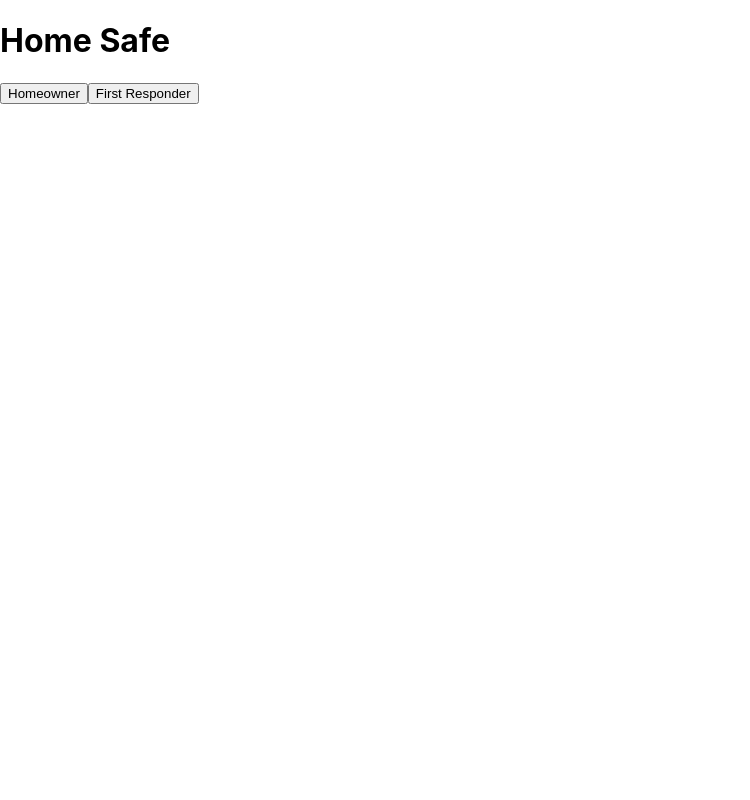
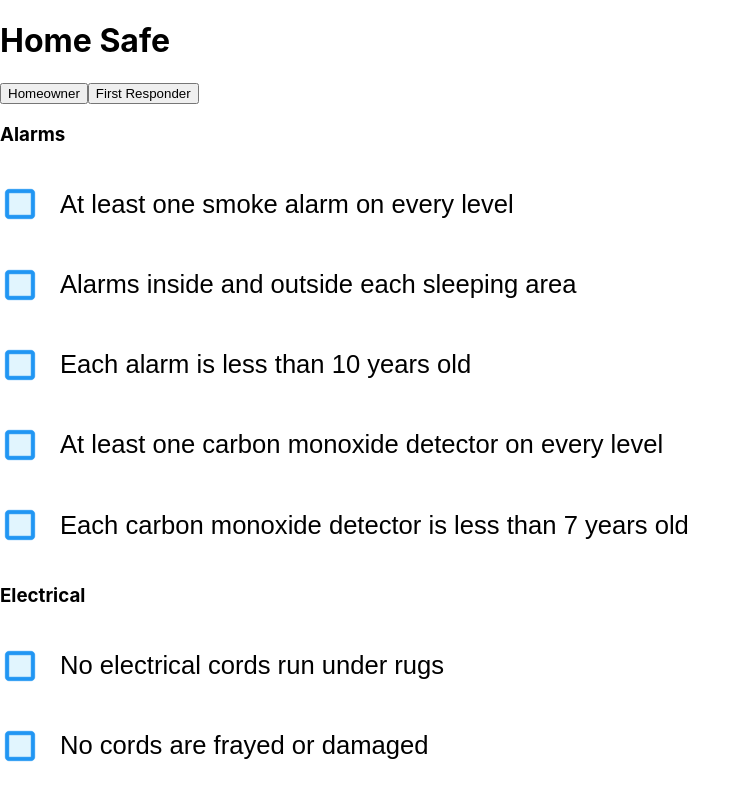
Before and after one commit to baldm0mma/home-safe, a React (Create React App) app: page /checklist in a window 1280 px wide. Shown: the top 800 px of the page, without its empty margins (0-750 px from the left). Built offline with nearby package versions, Linux system fonts and the light colour scheme.

Commit message:
Add route for checklist screen

```diff
--- a/src/Containers/App/App.js
+++ b/src/Containers/App/App.js
@@ -2,13 +2,15 @@ import React from 'react';
 import { Route } from 'react-router-dom';
 import { Header } from '../../Components/Header/Header';
 import { LoginScreen } from '../../Components/LoginScreen/LoginScreen';
+import { ChecklistScreen } from '../ChecklistScreen/ChecklistScreen';
 import './App.css';
 
 export const App = () => {
   return (
     <main>
       <Header></Header>
-      <Route exact path='/' component={LoginScreen}></Route>
+      <Route exact path="/" component={LoginScreen}></Route>
+      <Route exact path="/checklist" component={ChecklistScreen}></Route>g
     </main>
   );
 };
--- a/src/ChecklistScreen.js
+++ b/src/Containers/ChecklistScreen/ChecklistScreen.js
@@ -1,6 +1,6 @@
 import React from "react";
 import "./ChecklistScreen.scss";
-import { ChecklistItem } from "./ChecklistItem";
+import { ChecklistItem } from "../ChecklistItem/ChecklistItem";
 
 export class ChecklistScreen extends React.Component {
   state = {};
```
Also changed, not shown: src/Containers/ChecklistItem/ChecklistItem.js (renamed from src/ChecklistItem.js), src/Containers/ChecklistItem/ChecklistItem.scss (renamed from src/ChecklistItem.scss), src/Containers/ChecklistScreen/ChecklistScreen.scss (added), 1 other file (tests, documents, lock files or other folders).
